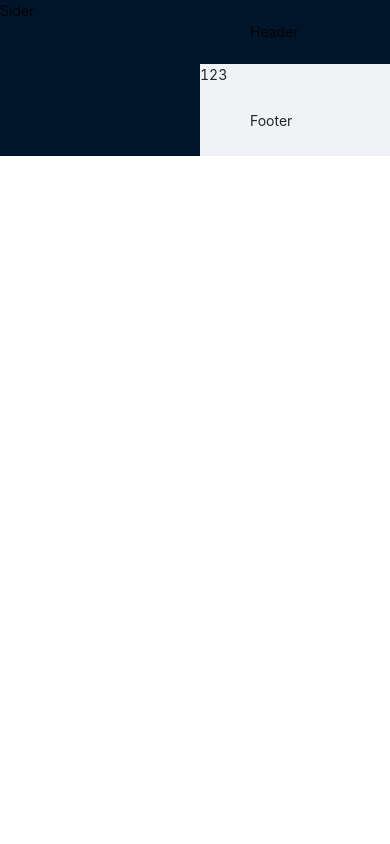
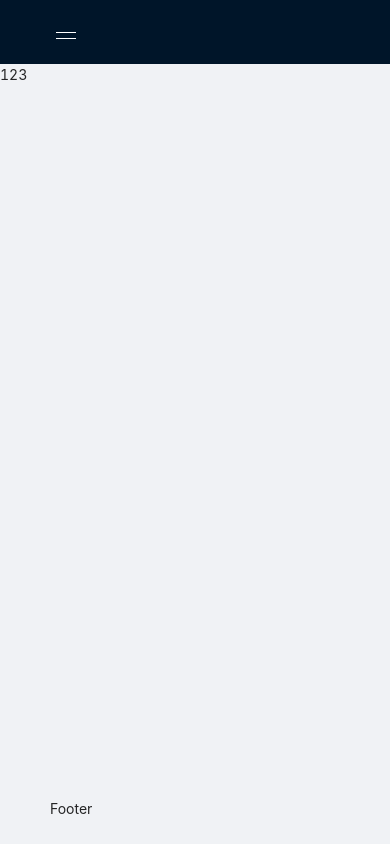
Before and after one commit to rising-star93/react-lightence-ant-design-template, a React (Create React App) app: page / in a window 390 px wide. Built offline with nearby package versions, Linux system fonts and the light colour scheme.

Commit message:
feat(sider): add sider for mobile screens

```diff
--- /dev/null
+++ b/src/components/common/Overlay.tsx
@@ -0,0 +1,22 @@
+import styled, { css } from 'styled-components';
+
+interface OverlayProps {
+  show: boolean;
+}
+
+export default styled.div<OverlayProps>`
+  position: absolute;
+  z-index: 1;
+  background-color: rgb(141, 141, 141);
+  height: 0;
+  opacity: 0;
+  transition: opacity 300ms linear;
+
+  ${(props) =>
+    props.show &&
+    css`
+      opacity: 0.5;
+      width: 100%;
+      height: 100%;
+    `}
+`;
--- a/src/components/layouts/MainLayout.tsx
+++ b/src/components/layouts/MainLayout.tsx
@@ -1,19 +1,43 @@
-import React from 'react';
-import { Layout } from 'antd';
+import React, { useState } from 'react';
+import { Button, Layout } from 'antd';
+import MainSider from './sider/MainSider';
+import SiderContent from './sider/SiderContent';
+import hamburgerIcon from '../../assets/icons/hamburger.svg';
+import styled from 'styled-components';
 
-const { Header, Footer, Sider, Content } = Layout;
+const { Header, Footer, Content } = Layout;
 
 const MainLayout: React.FC = ({ children }) => {
+  const [siderCollapsed, setSiderCollapsed] = useState(true);
+
+  const toggleSider = () => setSiderCollapsed(!siderCollapsed);
+  const icon = <img src={hamburgerIcon} alt="Toggle Sider" />;
+
   return (
-    <Layout>
-      <Sider>Sider</Sider>
+    <LayoutStyled>
+      <MainSider
+        collapsible={true}
+        collapsed={siderCollapsed}
+        trigger={null}
+        collapsedWidth={0}
+        toggleSider={toggleSider}
+        siderCollapsed={siderCollapsed}
+      >
+        <SiderContent />
+      </MainSider>
       <Layout>
-        <Header>Header</Header>
+        <Header>
+          <Button type="text" icon={icon} onClick={toggleSider} />
+        </Header>
         <Content>{children}</Content>
         <Footer>Footer</Footer>
       </Layout>
-    </Layout>
+    </LayoutStyled>
   );
 };
 
+const LayoutStyled = styled(Layout)`
+  height: 100vh;
+`;
+
 export default MainLayout;
--- /dev/null
+++ b/src/components/layouts/sider/MainSider.tsx
@@ -0,0 +1,31 @@
+import { Layout } from 'antd';
+
+import React from 'react';
+import { SiderProps } from 'antd/lib/layout';
+import styled from 'styled-components';
+import Overlay from '../../common/Overlay';
+
+const { Sider } = Layout;
+
+interface MainSiderProps extends SiderProps {
+  toggleSider: () => void;
+  siderCollapsed: boolean;
+}
+
+const MainSider: React.FC<MainSiderProps> = ({ children, toggleSider, siderCollapsed, ...props }) => {
+  return (
+    <>
+      <SiderStyled {...props}>{children}</SiderStyled>
+      <Overlay onClick={toggleSider} show={!siderCollapsed} />
+    </>
+  );
+};
+
+const SiderStyled = styled(Sider)`
+  position: fixed;
+  z-index: 2;
+  height: 100%;
+  background: ${(props) => props.theme.colors.primary};
+`;
+
+export default MainSider;
--- /dev/null
+++ b/src/components/layouts/sider/SiderContent.tsx
@@ -0,0 +1,7 @@
+import React from 'react';
+
+const SiderContent: React.FC = () => {
+  return <div>Sider</div>;
+};
+
+export default SiderContent;
--- a/src/styles/_override_variables.less
+++ b/src/styles/_override_variables.less
@@ -1 +1 @@
-@primary-color: #1DA57A;
+@primary-color: #088a98;
--- a/src/styles/theme.ts
+++ b/src/styles/theme.ts
@@ -1,7 +1,7 @@
 import { DefaultTheme } from 'styled-components';
 
 export const colors = {
-  main: 'black',
+  primary: '#088a98',
   secondary: 'white',
 };
 
```
Also changed, not shown: src/assets/icons/hamburger.svg (added).
